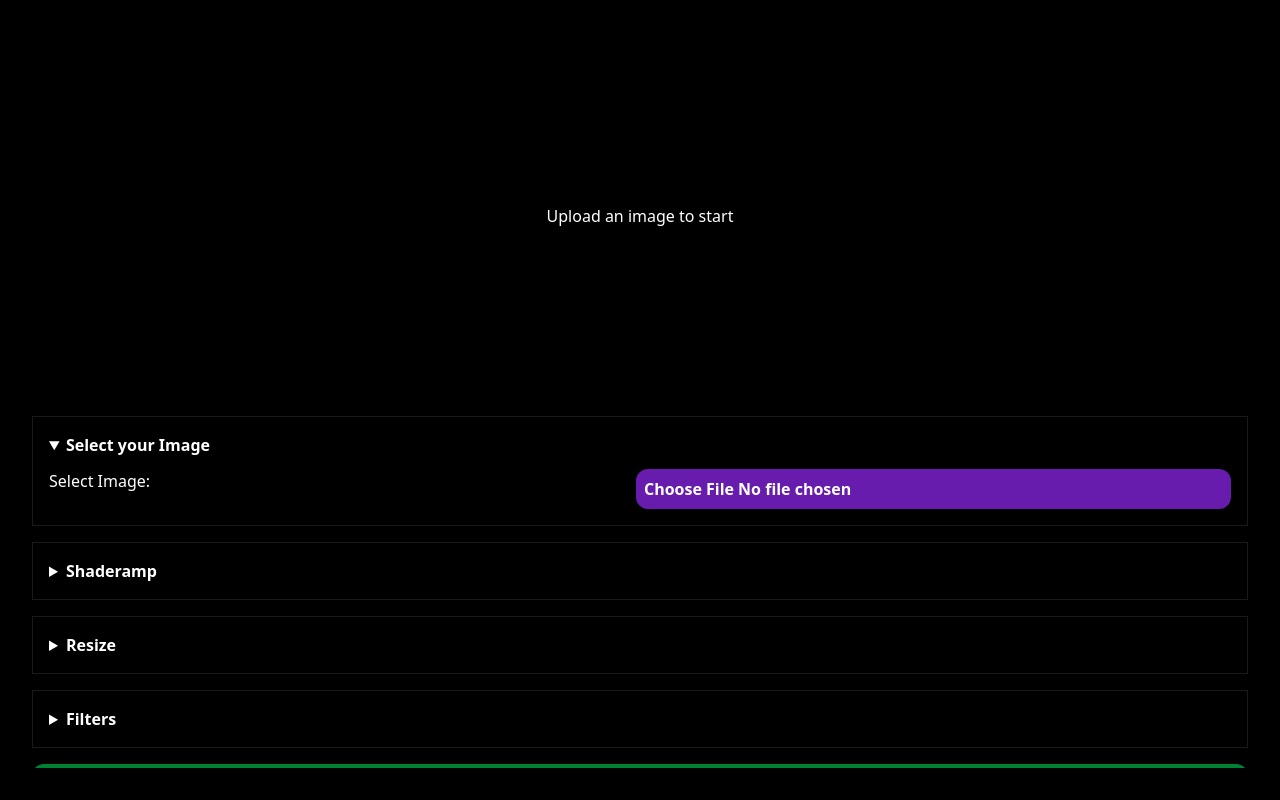
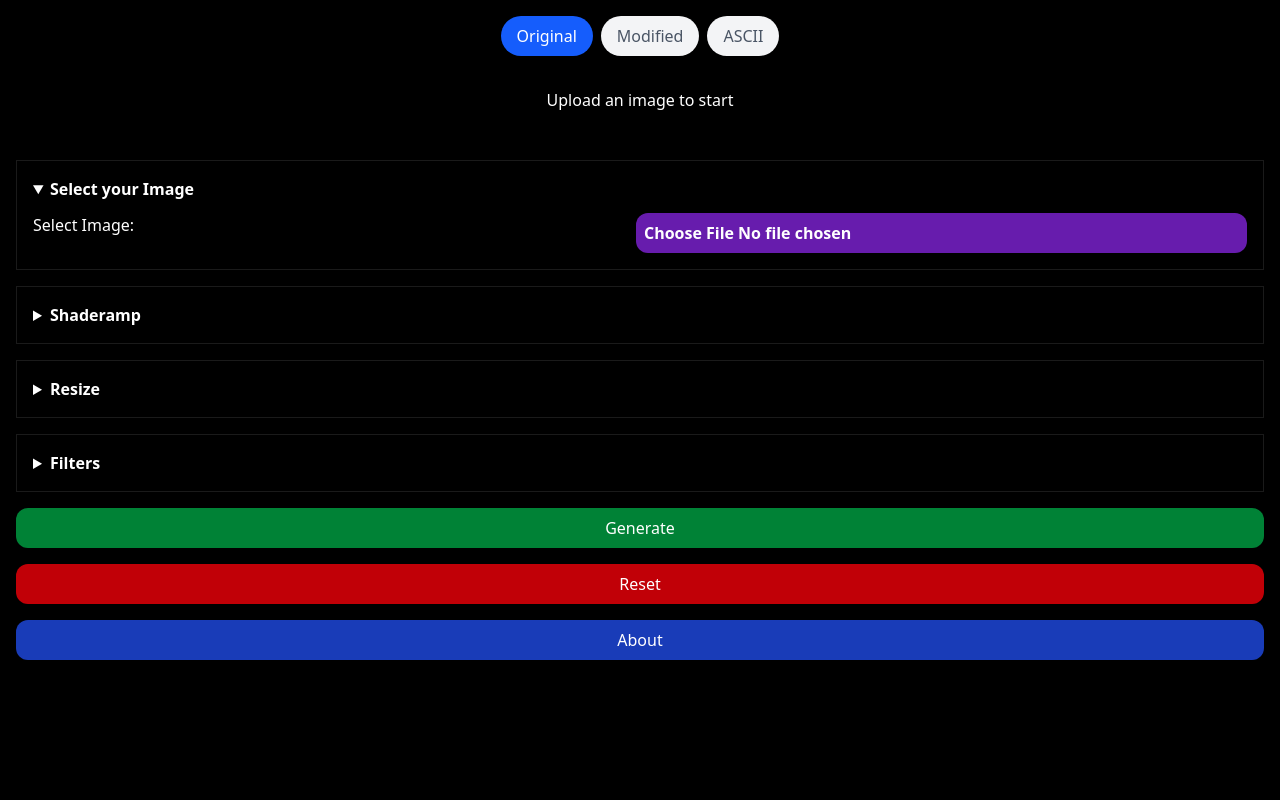
Before and after one commit to asbedb/tsImgScii, a React (Vite) app: page / in a window 1280 px wide. Built offline with nearby package versions, Linux system fonts and the light colour scheme.

Commit message:
moved to semantic html and css for carousel using scroll snap - implemented srollToView.

```diff
--- a/src/components/Carousel.tsx
+++ b/src/components/Carousel.tsx
@@ -1,16 +1,35 @@
 import { useRef, useState } from 'react'
 import type { MouseEvent } from 'react'
 
+interface CarouselItem {
+    id: string
+    label: string
+    content: React.ReactNode
+}
 interface CarouselProps {
-    children: React.ReactNode
+    items: CarouselItem[]
 }
 
-export function Carousel({ children }: CarouselProps) {
+export function Carousel({ items }: CarouselProps) {
     const carouselRef = useRef<HTMLDivElement>(null)
     const [isDragging, setIsDragging] = useState<boolean>(false)
     const [startX, setStartX] = useState<number>(0)
     const [scrollLeft, setScrollLeft] = useState<number>(0)
+    const [activeIndex, setActiveIndex] = useState<number>(0)
 
+    const scrollToIndex = (index: number) => {
+        const container = carouselRef.current
+        if (!container) return
+        const target = container.children[index] as HTMLElement
+        if (target) {
+            target.scrollIntoView({
+                behavior: 'smooth',
+                block: 'center',
+                inline: 'center',
+            })
+            setActiveIndex(index)
+        }
+    }
     const handleMouseDown = (e: MouseEvent<HTMLDivElement>) => {
         if (!carouselRef.current || e.button !== 0) return
         setIsDragging(true)
@@ -19,23 +38,44 @@ export function Carousel({ children }: CarouselProps) {
     }
 
     const handleMouseUpOrLeave = () => {
-        // Stop drag and re-enable snapping
         setIsDragging(false)
     }
 
     const handleMouseMove = (e: MouseEvent<HTMLDivElement>) => {
         if (!isDragging || !carouselRef.current) return
+        const index = Math.round(
+            carouselRef.current.scrollLeft / carouselRef.current.clientWidth
+        )
         const x = e.pageX - carouselRef.current.offsetLeft
         const walk = (x - startX) * 2
         carouselRef.current.scrollLeft = scrollLeft - walk
+        if (index !== activeIndex) {
+            setActiveIndex(index)
+        }
     }
 
     const baseClasses =
-        ' flex h-full min-h-[50%] w-full overflow-hidden overflow-x-scroll text-center select-none'
+        ' flex h-full max-h-[70vh]  overflow-x-scroll text-center select-none items-center overflow-y-hidden'
     const snappingClass = isDragging ? '' : 'snap-x snap-mandatory'
     const cursorClass = isDragging ? 'cursor-grabbing' : 'cursor-grab'
 
     return (
+        <div className="flex flex-col">
+            <nav className="flex justify-center gap-2">
+                {items.map((item, index) => (
+                    <button
+                        key={item.id}
+                        onClick={() => scrollToIndex(index)}
+                        className={`rounded-full px-4 py-2 transition-all ${
+                            activeIndex === index
+                                ? 'bg-blue-600 text-white shadow-lg'
+                                : 'bg-gray-100 text-gray-600 hover:bg-gray-200'
+                        }`}
+                    >
+                        {item.label}
+                    </button>
+                ))}
+            </nav>
             <div
                 ref={carouselRef}
                 className={`${baseClasses} ${snappingClass} ${cursorClass}`}
@@ -44,7 +84,10 @@ export function Carousel({ children }: CarouselProps) {
                 onMouseLeave={handleMouseUpOrLeave}
                 onMouseMove={handleMouseMove}
             >
-            {children}
+                {items.map((item) => (
+                    <div key={item.id}>{item.content}</div>
+                ))}
+            </div>
         </div>
     )
 }
--- a/src/components/CarouselItem.tsx
+++ b/src/components/CarouselItem.tsx
@@ -3,7 +3,7 @@ interface CarouselItemProps {
 }
 export function CarouselItem({ children }: CarouselItemProps) {
     return (
-        <div className="flex min-w-full snap-center items-center justify-center">
+        <div className="flex min-w-screen snap-center items-center justify-center">
             {children}
         </div>
     )
--- a/src/layout/Home.tsx
+++ b/src/layout/Home.tsx
@@ -28,7 +28,7 @@ export function Home() {
     useEffect(() => {}, [asciiArt, originalUrl, previewUrl])
 
     return (
-        <div className="flex h-full w-full flex-col items-center justify-center p-8">
+        <div className="flex flex-col items-center justify-center overflow-hidden">
             <PreviewContainer
                 asciiArt={asciiArt}
                 originalUrl={originalUrl}
--- a/src/layout/SettingsForm.tsx
+++ b/src/layout/SettingsForm.tsx
@@ -43,7 +43,7 @@ export function SettingsForm({
     handleGenerate,
 }: FileInputProps) {
     return (
-        <div className="flex h-full w-full flex-col gap-4 overflow-y-scroll py-4">
+        <div className="flex w-full flex-col gap-4 overflow-y-scroll p-4">
             <ImageSelect handleFileChange={handleFileChange} />
             <ShadeRamp
                 shadeRamp={shadeRamp}
--- a/src/modules/PreviewContainer.tsx
+++ b/src/modules/PreviewContainer.tsx
@@ -2,41 +2,73 @@ import { AsciiContainer } from '../components/AsciiContainer'
 import { CarouselItem } from '../components/CarouselItem'
 import { ImageComponent } from '../components/ImageComponent'
 import { Carousel } from '../components/Carousel'
+
 interface ConsoleProps {
     originalUrl: string | null
     previewUrl: string | null
     asciiArt: React.ReactNode | null
 }
+
 export function PreviewContainer({
     originalUrl,
     previewUrl,
     asciiArt,
 }: ConsoleProps) {
-    return (
-        <Carousel>
+    const items = [
+        {
+            id: 'orig',
+            label: 'Original',
+            content: (
                 <CarouselItem>
                     {originalUrl ? (
-                    <ImageComponent label="Original:" sourceUrl={originalUrl} />
+                        <ImageComponent
+                            label="Original:"
+                            sourceUrl={originalUrl}
+                        />
                     ) : (
                         <div className="p-8">Upload an image to start</div>
                     )}
                 </CarouselItem>
+            ),
+        },
+        {
+            id: 'mod',
+            label: 'Modified',
+            content: (
                 <CarouselItem>
                     {previewUrl ? (
-                    <ImageComponent label="Modified:" sourceUrl={previewUrl} />
+                        <ImageComponent
+                            label="Modified:"
+                            sourceUrl={previewUrl}
+                        />
                     ) : (
-                    <div className="p-8">Modify the image to see a preview</div>
+                        <div className="p-8 text-gray-400">
+                            Modify the image to see a preview
+                        </div>
                     )}
                 </CarouselItem>
+            ),
+        },
+        {
+            id: 'ascii',
+            label: 'ASCII',
+            content: (
                 <CarouselItem>
                     {asciiArt ? (
                         <AsciiContainer content={asciiArt} />
                     ) : (
-                    <div className="p-8">
+                        <div className="p-8 text-gray-400">
                             Generate ASCII art to view results
                         </div>
                     )}
                 </CarouselItem>
-        </Carousel>
+            ),
+        },
+    ]
+
+    return (
+        <div className="mx-auto max-w-screen pt-4">
+            <Carousel items={items} />
+        </div>
     )
 }
```
Also changed, not shown: 1 other file (tests, documents, lock files or other folders). Lines whose indentation alone changed are shown as unchanged.
